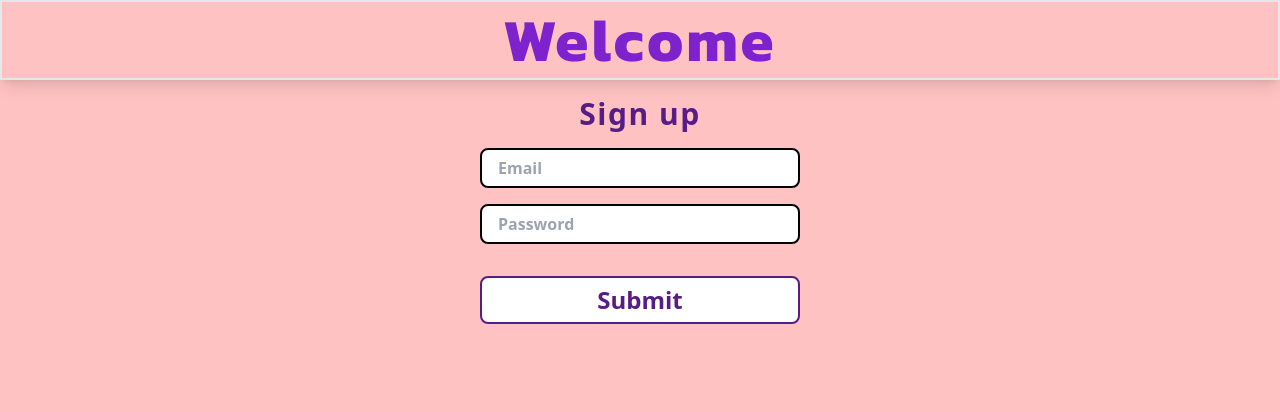
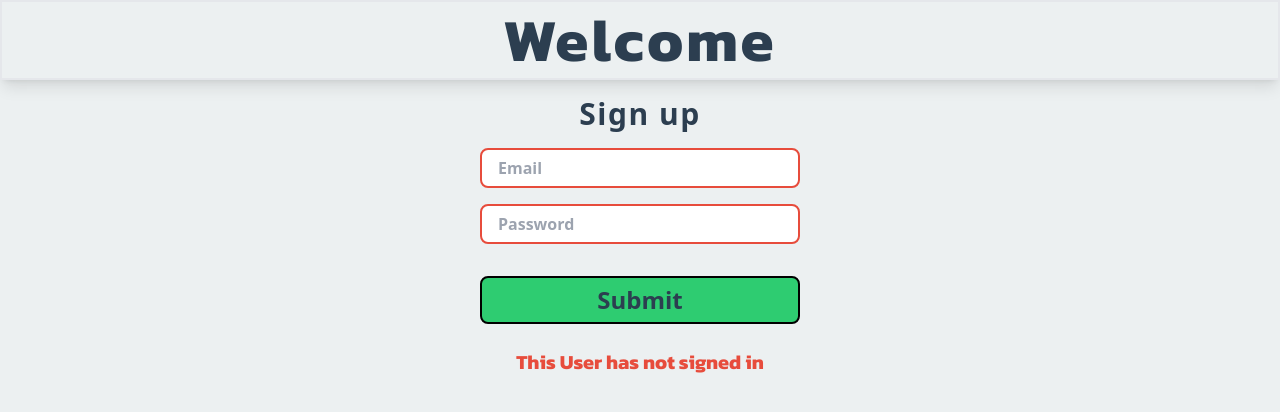
Before and after one commit to jasonuc/signuppage, a React (Vite) app: page / in a window 1280 px wide. Shown: the top 412 px of the page. Built offline with nearby package versions, Linux system fonts and the light colour scheme.

Commit message:
makes ui look better

```diff
--- a/src/App.jsx
+++ b/src/App.jsx
@@ -1,7 +1,7 @@
 import React, { useState } from "react";
 import Header from "./components/Header";
 import Signup from "./components/SignUp";
-import { getAuth, createUserWithEmailAndPassword, onAuthStateChanged, signOut } from "firebase/auth";
+import { getAuth, createUserWithEmailAndPassword, signInWithEmailAndPassword, onAuthStateChanged, signOut } from "firebase/auth";
 
 const auth = getAuth();
 
@@ -11,8 +11,10 @@ function App() {
   const [userInput, setUserInput] = useState({})
 
   const handleSubmit = () => {
-    createUserWithEmailAndPassword(auth, userInput.email, userInput.password)
+    // createUserWithEmailAndPassword(auth, userInput.email, userInput.password)
+    signInWithEmailAndPassword(auth, userInput.email, userInput.password)
       .then(userCredentials => {
+        setSignedIn(true);
         console.log(userCredentials);
         alert('Sign up Successful!')
       }).catch(({ code, message }) => {
@@ -22,10 +24,10 @@ function App() {
   }
 
   return (
-    <div className=" h-screen bg-YourPink flex flex-col items-center">
+    <div className=" h-screen bg-background text-text flex flex-col items-center">
       <Header />
       <Signup setSignedIn={setSignedIn} userInput={userInput} setUserInput={setUserInput} handleSubmit={handleSubmit} />
-      {signedIn && <p>This User is signed in</p>}
+      {signedIn ? <p className="w-[35%] text-secondary text-center mt-6 text-xl font-bold font-kanit">This User has signed in</p> : <p className="w-[35%] text-accent text-center mt-6 text-xl font-bold font-kanit">This User has not signed in</p>}
     </div>
   )
 }
--- a/src/components/Header.jsx
+++ b/src/components/Header.jsx
@@ -3,7 +3,7 @@ import React from 'react'
 
 function Header() {
   return (
-    <div className='flex items-center justify-center h-20 w-screen border-2 border-b-gray-200 shadow-lg text-purple-700'>
+    <div className='flex items-center justify-center h-20 w-screen border-2 border-b-gray-200 shadow-lg'>
         <h1 className='text-5xl md:text-6xl font-kanit font-bold tracking-wider'>Welcome</h1>
     </div>
   )
--- a/src/components/Signup.jsx
+++ b/src/components/Signup.jsx
@@ -10,11 +10,11 @@ function Signup({ setSignedIn, userInput, setUserInput, handleSubmit }) {
     }
 
     return (
-        <div className='flex flex-col w-screen mt-4 items-center text-purple-900'>
+        <div className='flex flex-col w-screen mt-4 items-center'>
             <h2 className='text-3xl tracking-wider font-bold '>Sign up</h2>
-            <input onChange={handleChange} className='border-2 border-black mt-4 h-10 w-3/4  lg:w-1/4 rounded-lg px-4 text-black placeholder:font-bold' type='text' placeholder='Email' name="email" />
-            <input onChange={handleChange} className='border-2 border-black mt-4 h-10 w-3/4  lg:w-1/4 rounded-lg px-4 text-black placeholder:font-bold' type='password' placeholder='Password' name="password" />
-            <button onClick={handleSubmit} className=' h-12 border-2 hover:text-white hover:border-4 text-2xl border-purple-900 hover:border-white bg-white hover:bg-purple-900 mt-8 w-3/4 lg:w-1/4 rounded-lg font-bold' >Submit</button>
+            <input onChange={handleChange} className='border-2 border-accent mt-4 h-10 w-3/4  lg:w-1/4 rounded-lg px-4 text-black placeholder:font-bold' type='text' placeholder='Email' name="email" />
+            <input onChange={handleChange} className='border-2 border-accent mt-4 h-10 w-3/4  lg:w-1/4 rounded-lg px-4 text-black placeholder:font-bold' type='password' placeholder='Password' name="password" />
+            <button onClick={handleSubmit} className=' bg-secondary h-12 border-2 hover:text-white hover:border-4 text-2xl border-black hover:border-white hover:bg-accent mt-8 w-3/4 lg:w-1/4 rounded-lg font-bold' >Submit</button>
         </div>
     )
 }
--- a/tailwind.config.js
+++ b/tailwind.config.js
@@ -11,10 +11,12 @@ export default {
         'kanit': ['Kanit', 'ui-sans']
       },
       colors: {
-        'YourPink': "#FFC2C3",
-        'Bittersweet': "#FE7773",
-        'AlizarinCrimson': "#EA3238"
-      }
+        primary: '#3498db',      // Primary Color (Blue)
+        secondary: '#2ecc71',    // Secondary Color (Green)
+        accent: '#e74c3c',       // Accent Color (Red)
+        background: '#ecf0f1',   // Background Color (Light Grayish-Blue)
+        text: '#2c3e50',         // Text Color (Dark Charcoal)
+      },
     },
   },
   plugins: [],
```
